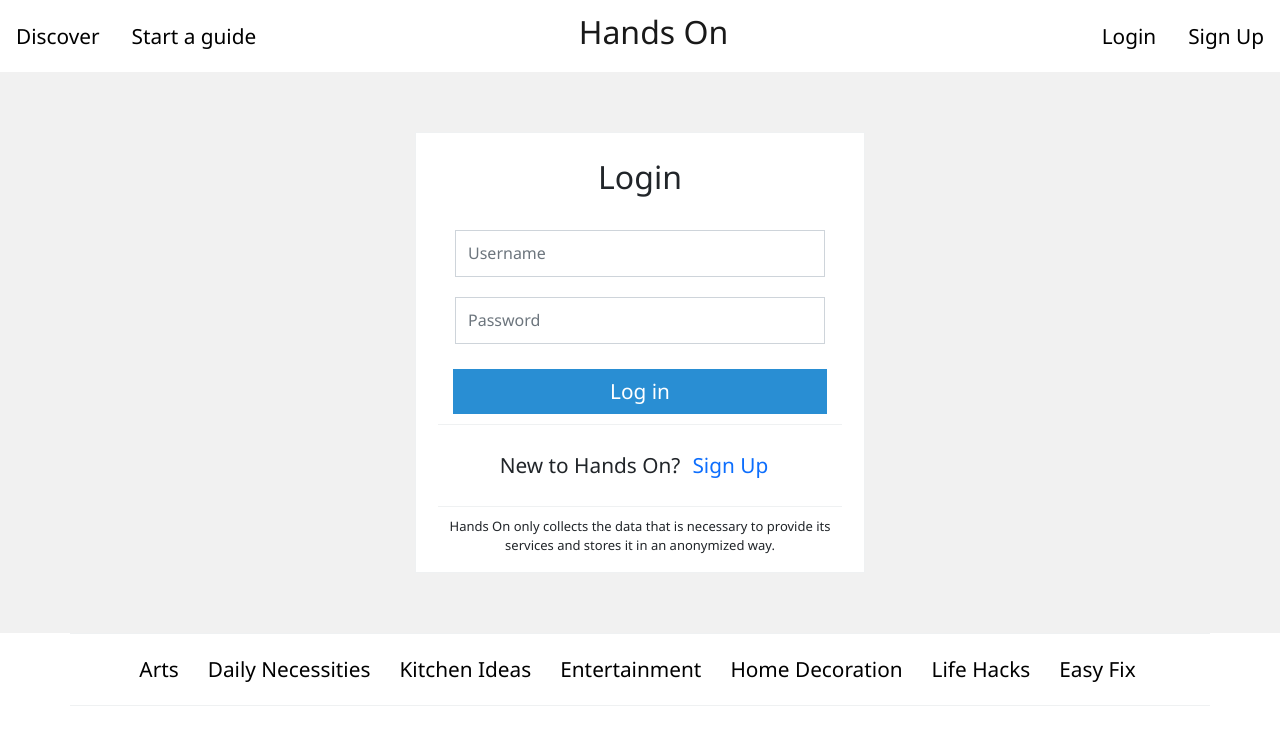
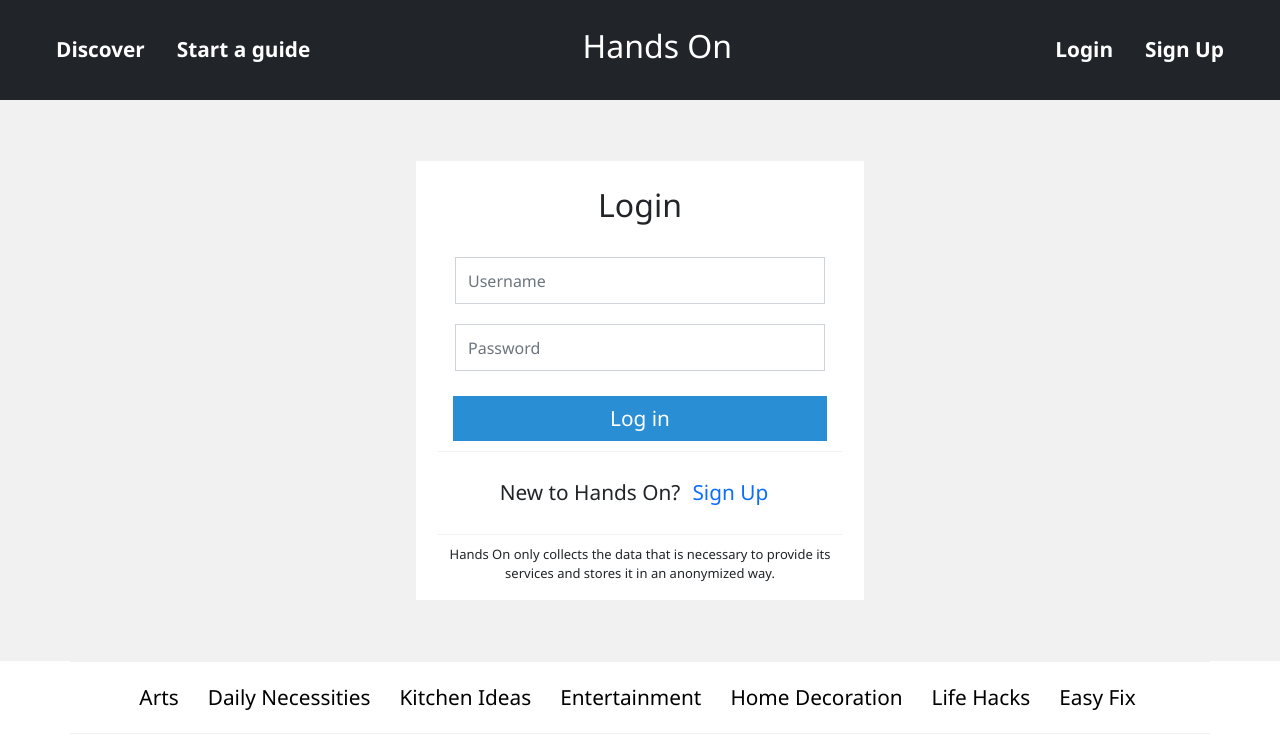
Before and after one commit to darrentanyf/Project-4-Hands-On, a React (Create React App) app in the folder client/: page /login in a window 1280 px wide. Shown: the top 748 px of the page. Built offline with nearby package versions, Linux system fonts and the light colour scheme; no server answers.

Commit message:
Updated Home Page and NavBar

```diff
--- a/client/src/components/Guides.jsx
+++ b/client/src/components/Guides.jsx
@@ -153,7 +153,7 @@ const Guides = () => {
                             </div>
                             <div class="row" style={{marginTop:20}}>
                                 <div class="col" lg="5" style={{display: "flex", justifyContent: "left" }}>
-                                    <Image src={steps?.steps_img} alt="" class="img-fluid"style={{ width: 700, height: 500, "border-radius": 1, border: "1px solid #D8DADB" }} />
+                                    <Image src={steps?.steps_img} alt="" class="img-fluid"style={{ width: 700, height: 400, "border-radius": 1, border: "1px solid #D8DADB" }} />
                                 </div>
                                 <div class="col" lg="6" style={{ display: "flex", flexDirection: "column", justifyContent: "center", borderRadius: 5 }}>
                                     <ul>
--- a/client/src/components/Home.jsx
+++ b/client/src/components/Home.jsx
@@ -15,17 +15,16 @@ const Home = () => {
                 <div>
                     <Navibar />
                 </div >
-                <div class="jumbotron jumbotron-fluid" style={{
+                <div class="jumbotron" style={{
                     backgroundImage: "url(" + "https://images.unsplash.com/photo-1618798481077-3be76e908cdf?ixlib=rb-1.2.1&ixid=MnwxMjA3fDB8MHxwaG90by1wYWdlfHx8fGVufDB8fHx8&auto=format&fit=crop&w=1470&q=80" + ")",
                     backgroundPosition: 'center',
                     backgroundSize: 'cover',
+                    height: 600,
                     color: "white"
                 }}>
-                    <div class="container" style={{ padding: "15em" }}>
-                        <h1 class="display-4">Be creative with their hands!</h1>
-                        <p class="lead">Share guides </p>
-                        <hr class="my-4"></hr>
-                        <p>It uses utility classes for typography and spacing to space content out within the larger container.</p>
+                    <div class="container" style={{padding: '8.5em', }}>
+                        <h1 class="display-4">Creativity is about having fun.<br></br>Lets bring it to life here.</h1>
+                        <p><b>Hands On is a place for everyone to share their creative guides to improve and have fun.</b></p>
                         <a class="btn btn-primary btn-lg" href="www.google.com" role="button">Learn more</a>
                     </div>
 
@@ -35,9 +34,9 @@ const Home = () => {
                     <div class="row" style={{ margin: 20 }}>
                         <div class="col"></div>
                         <div class="col-10">
-                            <h3 style={{ "margin-top": 20, "margin-bottom": 20 }}>Giving everyone the ability to be creative with their hands!</h3>
+                            {/* <h3 style={{ "margin-top": 20, "margin-bottom": 20 }}>Giving everyone the ability to be creative with their hands!</h3>
                             <p style={{}}>"Lorem ipsum dolor sit amet, consectetur adipiscing elit, sed do eiusmod tempor incididunt ut labore et dolore magna aliqua.
-                                Ut enim ad minim veniam, quis nostrud exercitation ullamco laboris nisi ut aliquip ex ea commodo consequat. Duis aute irure dolor in reprehenderit "</p>
+                                Ut enim ad minim veniam, quis nostrud exercitation ullamco laboris nisi ut aliquip ex ea commodo consequat. Duis aute irure dolor in reprehenderit "</p> */}
                         </div>
                         <div class="col"></div>
                     </div>
--- a/client/src/components/Navibar.jsx
+++ b/client/src/components/Navibar.jsx
@@ -20,30 +20,27 @@ const Navibar = () => {
 
   return (
     <div>
-        <nav class="navbar navbar-light" style={{"backgroundColor": "white"}}>
+      <nav class="navbar navbar-dark bg-dark" style={{ "backgroundColor": "white", height: 100 }}>
         <div style={{ display: "flex"}}>
-            <a class="nav-link" href="/guides">Discover</a>
-            <a class="nav-link" href="/guides/new" id="newGuide">Start a guide</a>
+          <a class="nav-link" href="/guides" style={{color: "white", marginLeft: 40}}><b>Discover</b></a>
+          <a class="nav-link" href="/guides/new" id="newGuide" style={{color: "white"}}><b>Start a guide</b></a>
         </div>
 
-          <div style={{ display: "flex"}}>
-          <a class="navbar-brand" href="/" ><h2 style={{"margin-right": "35px"}}>Hands On</h2></a>
+        <div style={{ display: "flex" }}>
+          <a class="navbar-brand" href="/" ><h2 style={{ "margin-right": "35px", color: "white" }}>Hands On</h2></a>
         </div>
-
-
-            { auth === true ?
+        {auth === true ?
           (
-              <div style={{ display: "flex"}}>
-                <a class="nav-link" href={`/users/${userId}`} id="account">My Account</a>
-              <a class="nav-link" href="/" onClick={handleLogout} id="logout">Logout</a>
+            <div style={{ display: "flex" }}>
+              <a class="nav-link" href={`/users/${userId}`} id="account" style={{color: "white"}}><b>My Account</b></a>
+              <a class="nav-link" href="/" onClick={handleLogout} id="logout" style={{color: "white", marginRight: 40}}><b>Logout</b></a>
             </div>
-
           )
           :
           (
-            <div style={{ display: "flex"}}>
-            <a class="nav-link" href="/login">Login</a>
-            <a class="nav-link" href="/signup">Sign Up</a>
+            <div style={{ display: "flex" }}>
+              <a class="nav-link" href="/login" style={{color: "white"}}><b>Login</b></a>
+              <a class="nav-link" href="/signup" style={{color: "white", marginRight: 40}}><b>Sign Up</b></a>
             </div>
           )
         }
```
Lines whose indentation alone changed are shown as unchanged.
